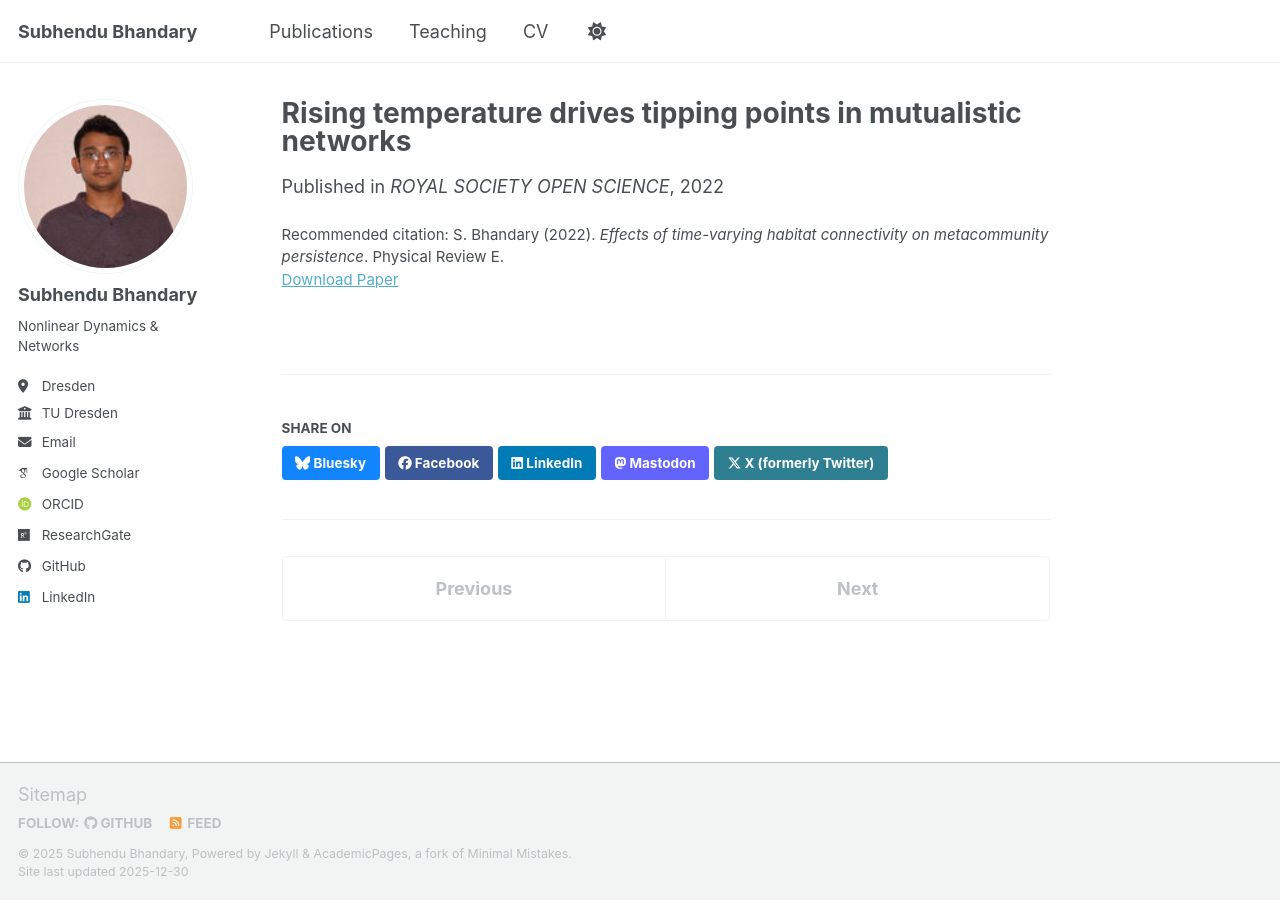
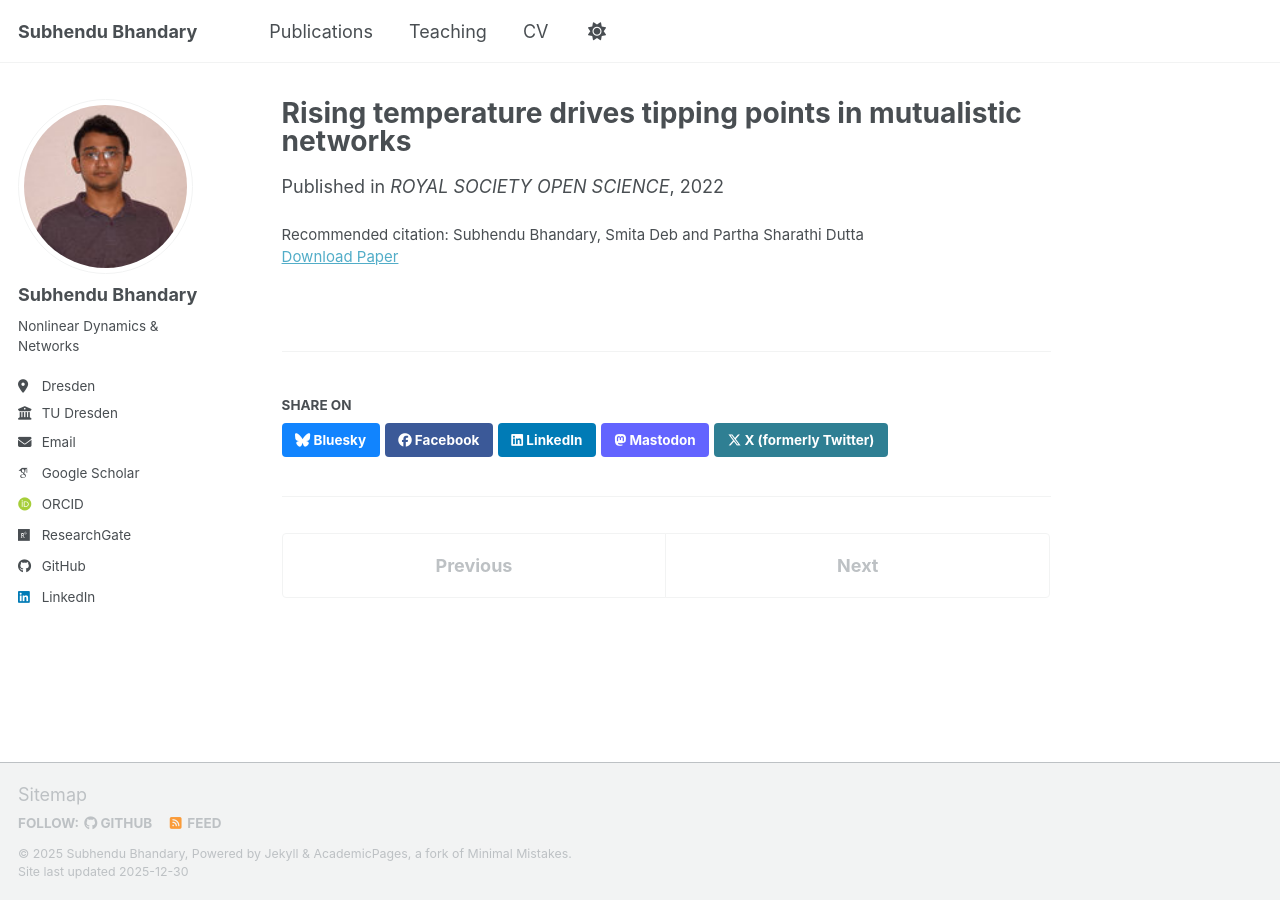
Before and after one commit to subhendu-math/subhendu-math.github.io, a Jekyll site: the page built from _publications/20223-RSOS.md, in a window 1280 px wide. Built offline with Jekyll 4.4.1, drawn with Linux system fonts in a browser that asks for light colours; some web fonts are replaced; a script bundle is joined from its source files by our own code; library files that are not in the unit come from our copies.

Commit message:
Update 20223-RSOS.md

```diff
--- a/_publications/20223-RSOS.md
+++ b/_publications/20223-RSOS.md
@@ -6,5 +6,5 @@ permalink: /publication/20223-RSOS
 date: 2022-01-01
 venue: "ROYAL SOCIETY OPEN SCIENCE"
 paperurl: "https://subhendu-math.github.io/files/RSOS2023.pdf"
-citation: "S. Bhandary (2022). <i>Effects of time-varying habitat connectivity on metacommunity persistence</i>. Physical Review E."
+citation: "Subhendu Bhandary, Smita Deb and Partha Sharathi Dutta"
 ---
```
